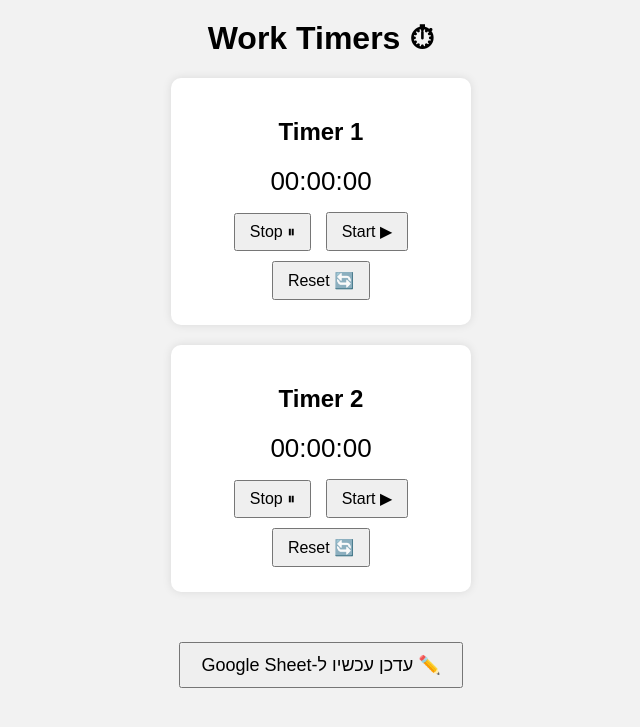
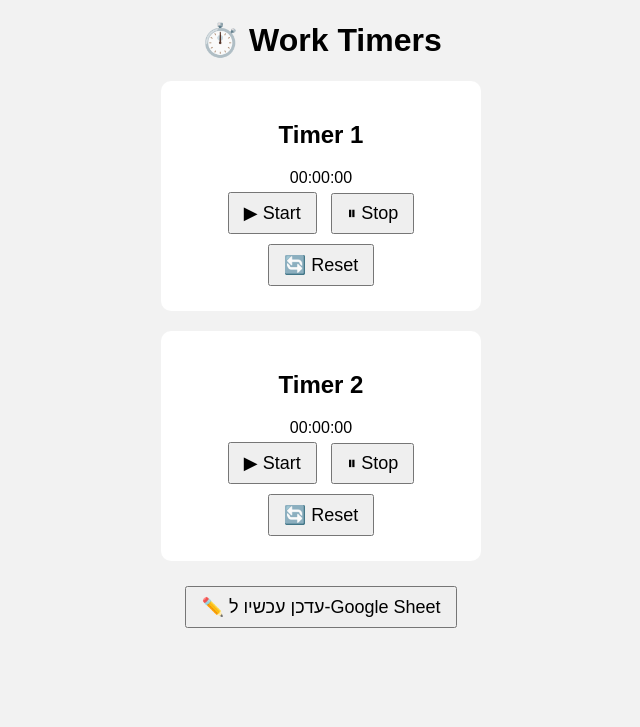
Before and after one commit to matanexcell-lab/work-timers, a Flask app: page / in a window 1280 px wide. Shown: the top 727 px of the page, without its empty margins (319-959 px from the left). Run offline with Flask 3, Linux system fonts and the light colour scheme; parts of the project's set-up code (start-up, migrations or seed data) failed here and were passed over.

Commit message:
Update index.html

```diff
--- a/app/templates/index.html
+++ b/app/templates/index.html
@@ -4,91 +4,56 @@
 <meta charset="UTF-8">
 <title>Work Timers</title>
 <style>
-        body {
-            font-family: Arial, sans-serif;
-            background: #f2f2f2;
-            text-align: center;
-            direction: rtl;
-        }
-        h1 {
-            margin-top: 20px;
-        }
-        .timer {
-            background: white;
-            padding: 20px;
-            margin: 20px auto;
-            width: 260px;
-            border-radius: 10px;
-            box-shadow: 0 0 10px rgba(0,0,0,0.1);
-        }
-        .time {
-            font-size: 26px;
-            margin: 10px 0;
-        }
-        button {
-            margin: 5px;
-            padding: 8px 14px;
-            font-size: 16px;
-            cursor: pointer;
-        }
-        .log-btn {
-            margin-top: 30px;
-            font-size: 18px;
-            padding: 10px 20px;
-        }
+body { font-family: Arial; background:#f2f2f2; text-align:center; }
+.card { background:white; padding:20px; margin:20px auto; width:280px; border-radius:10px; }
+button { font-size:18px; padding:8px 14px; margin:5px; cursor:pointer; }
+#logStatus { margin-top:20px; font-size:18px; }
 </style>
 </head>
 <body>
 
-<h1>⏱ Work Timers</h1>
+<h1>⏱️ Work Timers</h1>
 
-<div class="timer">
+<div class="card">
 <h2>Timer 1</h2>
-    <div id="t1" class="time">00:00:00</div>
+<div id="t1">00:00:00</div>
 <button onclick="post('/api/timer/1/start')">▶ Start</button>
-    <button onclick="post('/api/timer/1/stop')">⏸ Stop</button><br>
+<button onclick="post('/api/timer/1/stop')">⏸ Stop</button>
 <button onclick="post('/api/timer/1/reset')">🔄 Reset</button>
 </div>
 
-<div class="timer">
+<div class="card">
 <h2>Timer 2</h2>
-    <div id="t2" class="time">00:00:00</div>
+<div id="t2">00:00:00</div>
 <button onclick="post('/api/timer/2/start')">▶ Start</button>
-    <button onclick="post('/api/timer/2/stop')">⏸ Stop</button><br>
+<button onclick="post('/api/timer/2/stop')">⏸ Stop</button>
 <button onclick="post('/api/timer/2/reset')">🔄 Reset</button>
 </div>
 
-<button class="log-btn" onclick="post('/api/log-now')">
-    ✏️ עדכן עכשיו ל-Google Sheet
-</button>
+<button onclick="logNow()">✏️ עדכן עכשיו ל-Google Sheet</button>
+<div id="logStatus"></div>
 
 <script>
+async function refresh() {
+    const r = await fetch("/api/status");
+    const d = await r.json();
+    document.getElementById("t1").innerText = d.timers[0];
+    document.getElementById("t2").innerText = d.timers[1];
+}
+setInterval(refresh, 1000);
+refresh();
+
 async function post(url) {
-    try {
-        await fetch(url, { method: "POST" });
-        refreshStatus();
-    } catch (e) {
-        alert("שגיאה בבקשה");
-    }
+    await fetch(url, { method:"POST" });
 }
 
-async function refreshStatus() {
-    try {
-        const res = await fetch("/api/status");
-        const data = await res.json();
-
-        document.getElementById("t1").innerText = data.timers[0];
-        document.getElementById("t2").innerText = data.timers[1];
-    } catch (e) {
-        console.log("status error");
+async function logNow() {
+    const r = await fetch("/api/log-now", { method:"POST" });
+    const d = await r.json();
+    const el = document.getElementById("logStatus");
+    el.innerText = d.message;
+    el.style.color = d.ok ? "green" : "red";
 }
-}
-
-// רענון כל שנייה
-setInterval(refreshStatus, 1000);
-
-// רענון ראשוני
-refreshStatus();
 </script>
 
 </body>
```
Lines whose indentation alone changed are shown as unchanged.
